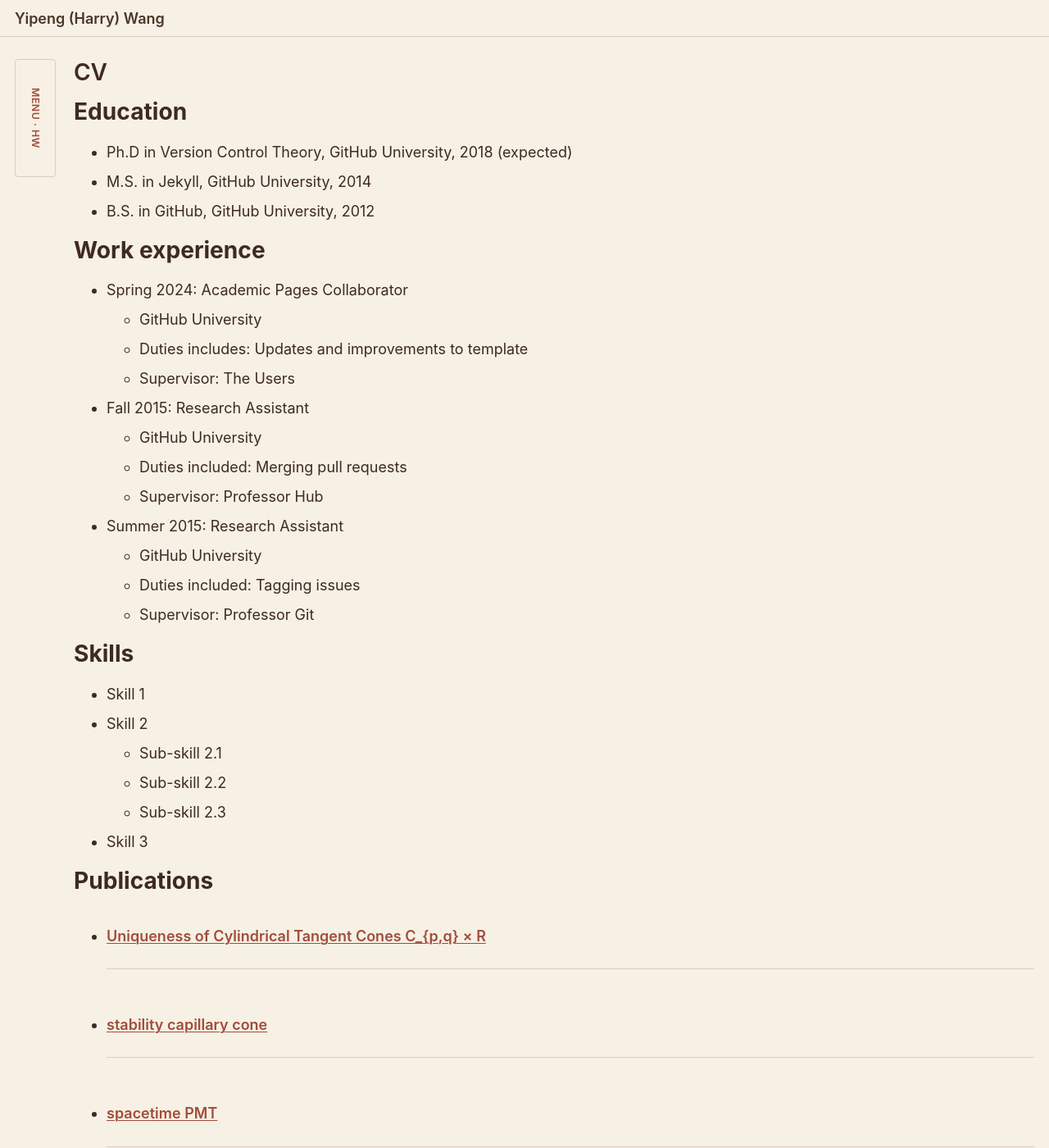
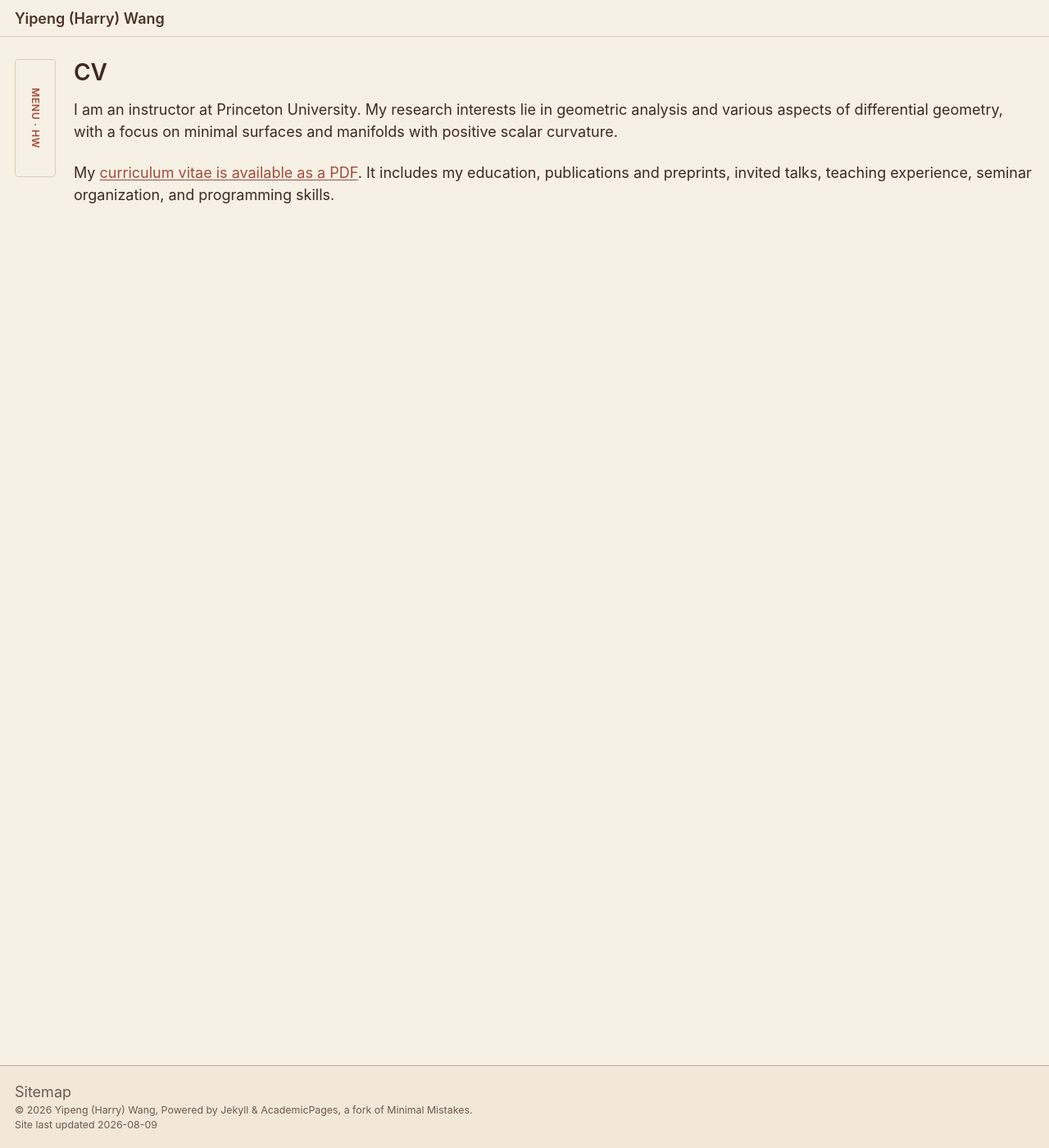
Before and after one commit to ypharry/ypharry.github.io, a Jekyll site: the page built from _pages/cv.md, in a window 1280 px wide and 1400 px high. Shown: the whole window at 82% size. Built offline with Jekyll 4.4.1, drawn with Linux system fonts in a browser that asks for light colours; a script that is not in the unit is left out; some of the changed text lies outside the part shown.

```diff
--- a/_pages/cv.md
+++ b/_pages/cv.md
@@ -1,64 +1,10 @@
 ---
-layout: archive
+layout: single
 title: "CV"
 permalink: /cv/
 author_profile: true
-redirect_from:
-  - /resume
 ---
 
-{% include base_path %}
+I am an instructor at Princeton University. My research interests lie in geometric analysis and various aspects of differential geometry, with a focus on minimal surfaces and manifolds with positive scalar curvature.
 
-Education
-======
-* Ph.D in Version Control Theory, GitHub University, 2018 (expected)
-* M.S. in Jekyll, GitHub University, 2014
-* B.S. in GitHub, GitHub University, 2012
-
-Work experience
-======
-* Spring 2024: Academic Pages Collaborator
-  * GitHub University
-  * Duties includes: Updates and improvements to template
-  * Supervisor: The Users
-
-* Fall 2015: Research Assistant
-  * GitHub University
-  * Duties included: Merging pull requests
-  * Supervisor: Professor Hub
-
-* Summer 2015: Research Assistant
-  * GitHub University
-  * Duties included: Tagging issues
-  * Supervisor: Professor Git
-
-Skills
-======
-* Skill 1
-* Skill 2
-  * Sub-skill 2.1
-  * Sub-skill 2.2
-  * Sub-skill 2.3
-* Skill 3
-
-Publications
-======
-  <ul>{% for post in site.publications reversed %}
-    {% include archive-single-cv.html %}
-  {% endfor %}</ul>
-
-Talks
-======
-  <ul>{% for post in site.talks reversed %}
-    {% include archive-single-talk-cv.html  %}
-  {% endfor %}</ul>
-
-Teaching
-======
-  <ul>{% for post in site.teaching reversed %}
-    {% include archive-single-cv.html %}
-  {% endfor %}</ul>
-
-Service and leadership
-======
-* Currently signed in to 43 different slack teams
+My [curriculum vitae is available as a PDF](/files/cv.pdf). It includes my education, publications and preprints, invited talks, teaching experience, seminar organization, and programming skills.
```
Also changed, not shown: cv/README.md (added, +5 -0 lines), 3 other files.
